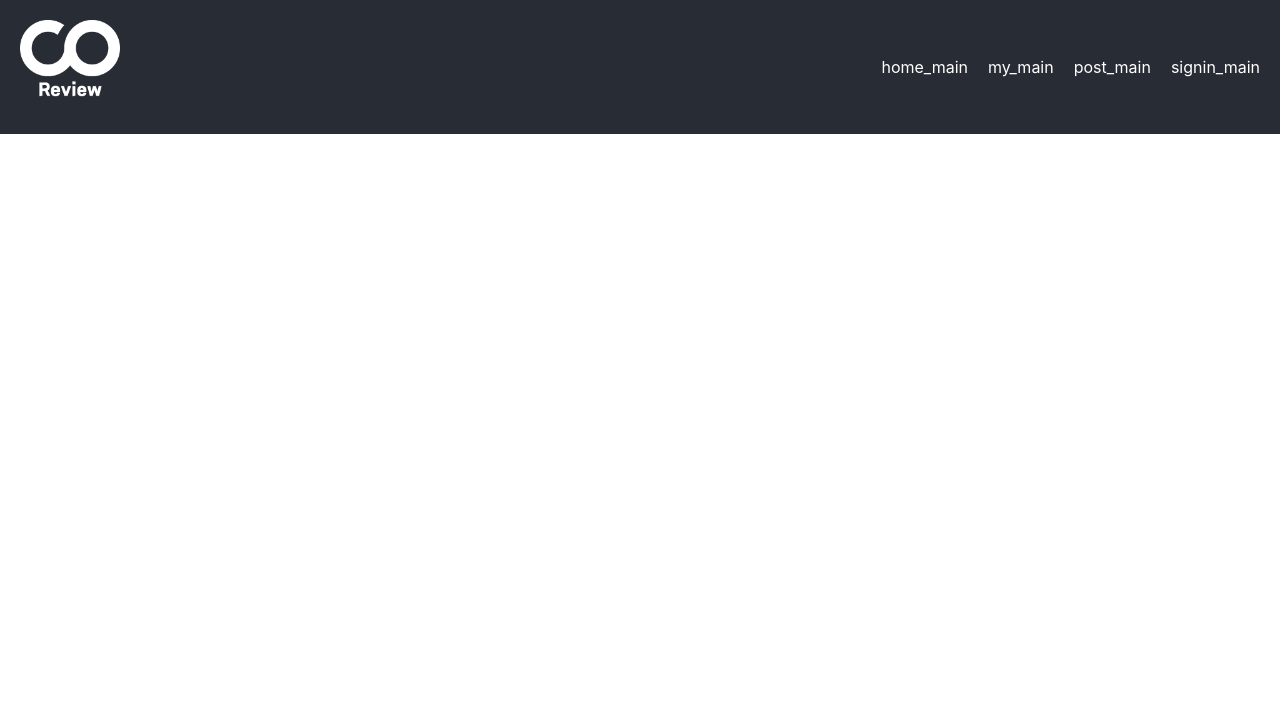
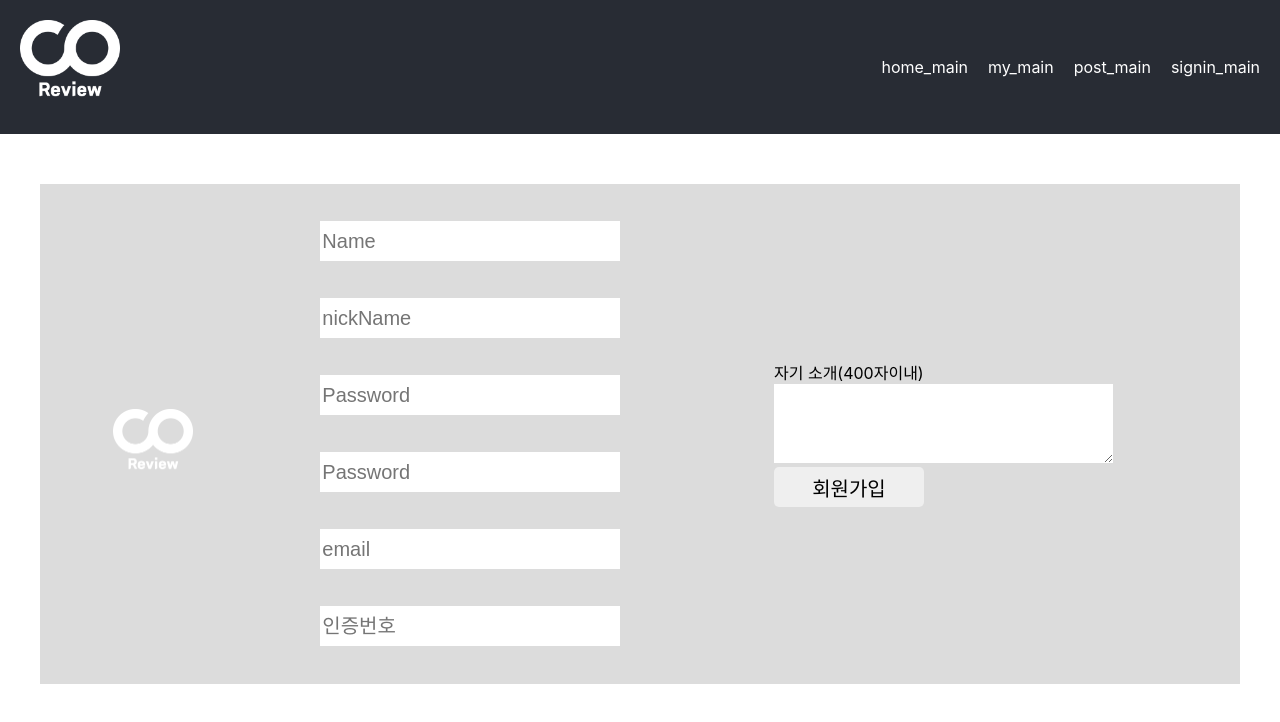
Before and after one commit to Core-View/Core-View-before-, a React (Create React App) app in the folder front/: page /users/sign-up in a window 1280 px wide. Shown: the top 722 px of the page. Built offline with nearby package versions, Linux system fonts and the light colour scheme.

Commit message:
~ing signUp

```diff
--- a/front/src/App.js
+++ b/front/src/App.js
@@ -1,9 +1,10 @@
-import { BrowserRouter as Router, Route, Routes } from "react-router-dom";
+import { BrowserRouter as Router, Route, Routes } from 'react-router-dom';
 // header 여서 안나왔는데 Header 로 고쳐서 나옵니다 이제
-import Header from "./Common/Header";
-import Main from "./Home/home_main";
-import Mypage from "./My/my_main";
-import SignIn from "./Sign/signin_main";
+import Header from './Common/Header';
+import Main from './Home/home_main';
+import Mypage from './My/my_main';
+import SignIn from './Sign/signin_main';
+import SignUp from './Sign/signup_main';
 
 function App() {
   return (
@@ -15,6 +16,7 @@ function App() {
           <Route path="my_main" element={<Mypage />} />
           <Route path="users">
             <Route path="sign-in" element={<SignIn />} />
+            <Route path="sign-up" element={<SignUp />} />
           </Route>
         </Routes>
       </Router>
--- /dev/null
+++ b/front/src/Sign/sign-up.css
@@ -0,0 +1,83 @@
+* {
+  box-sizing: border-box;
+  border: none;
+}
+.container {
+  width: 100%;
+  height: 100%;
+  display: flex;
+  justify-content: center;
+  align-items: center;
+}
+.loginForm {
+  width: 1200px;
+  height: 500px;
+  margin-top: 50px;
+  background-color: gainsboro;
+  display: flex;
+  flex-direction: row;
+  justify-content: space-evenly;
+  align-items: center;
+}
+
+.logo {
+  width: 80px;
+  height: 50px;
+}
+.logo img {
+  width: 100%;
+}
+
+.form {
+  width: 900px;
+  height: 500px;
+  display: flex;
+  flex-direction: row;
+  justify-content: space-evenly;
+  align-items: center;
+}
+.form_left {
+  width: 400px;
+  height: 500px;
+  display: flex;
+  flex-direction: column;
+  justify-content: space-evenly;
+}
+.nickname {
+  width: 300px;
+  display: flex;
+  flex-direction: column;
+  font-size: 20px;
+}
+.nick_input {
+  height: 40px;
+  font-size: 20px;
+  line-height: 50px;
+}
+.password {
+  width: 300px;
+  display: flex;
+  flex-direction: column;
+  font-size: 20px;
+}
+.pass_input {
+  height: 40px;
+  font-size: 20px;
+
+  line-height: 50px;
+}
+.submit button {
+  width: 150px;
+  height: 40px;
+  border: none;
+  font-size: 20px;
+  border-radius: 5px;
+}
+.submit button:hover {
+  width: 150px;
+  height: 40px;
+  border: none;
+  font-size: 20px;
+  box-shadow: 0 30px 60px -30px rgba(0, 0, 0, 0.9);
+  background-color: rgb(199, 199, 199);
+}
--- a/front/src/Sign/signin_main.jsx
+++ b/front/src/Sign/signin_main.jsx
@@ -42,7 +42,7 @@ const Sign_in = () => {
         <form onSubmit={onsubmit} className="form">
           <div className="nickname">
             <div className="nick_label">
-              <label>Nickname</label>
+              <label></label>
             </div>
             <input
               type="text"
--- /dev/null
+++ b/front/src/Sign/signup_main.jsx
@@ -0,0 +1,124 @@
+import React, { useCallback, useState } from 'react';
+import { Link, useNavigate } from 'react-router-dom';
+import axios from 'axios';
+
+import './sign-up.css';
+
+const Sign_in = () => {
+  const navigate = useNavigate();
+  const [name, setName] = useState('');
+  const [nickname, setNickname] = useState('');
+  const [password, setPassword] = useState('');
+  const [rePassword, setRePassword] = useState('');
+  const [email, setEmail] = useState('');
+  const [checkEmail, setCheckEmail] = useState('');
+  const onchangeNickname = useCallback((e) => {
+    setNickname(e.target.value);
+  }, []);
+  const onchangePassword = useCallback((e) => {
+    setPassword(e.target.value);
+  }, []);
+  const onsubmit = () => {
+    axios
+      .post('url', {
+        nickname: nickname,
+        password: password,
+      })
+      .then((respnse) => {
+        if (respnse.status === 200) {
+          alert('성공');
+          navigate('/');
+        } else {
+          alert('비번틀림');
+        }
+      })
+      .catch((error) => {
+        alert(error.message);
+      });
+  };
+  return (
+    <div className="container">
+      <div className="loginForm">
+        <div className="logo">
+          <img src="/CoreView_logo_white.png" alt="logo" />
+        </div>
+
+        <form onSubmit={onsubmit} className="form">
+          <div className="form_left">
+            <div className="nickname">
+              <input
+                type="text"
+                id="loginName"
+                placeholder="Name"
+                value={name}
+                onChange={onchangeNickname}
+                className="nick_input"
+              />
+            </div>
+            <div className="nickname">
+              <input
+                type="text"
+                id="loginNickname"
+                placeholder="nickName"
+                value={nickname}
+                onChange={onchangeNickname}
+                className="nick_input"
+              />
+            </div>
+            <div className="password">
+              <input
+                type="password"
+                id="loginPassword"
+                placeholder="Password"
+                value={password}
+                onChange={onchangePassword}
+                className="pass_input"
+              />
+            </div>
+            <div className="password">
+              <input
+                type="password"
+                id="loginRePassword"
+                placeholder="Password"
+                value={rePassword}
+                onChange={onchangePassword}
+                className="pass_input"
+              />
+            </div>
+            <div className="nickname">
+              <input
+                type="email"
+                id="loginNickname"
+                placeholder="email"
+                value={nickname}
+                onChange={onchangeNickname}
+                className="nick_input"
+              />
+            </div>
+            <div className="nickname">
+              <input
+                type="text"
+                id="loginNickname"
+                placeholder="인증번호"
+                value={nickname}
+                onChange={onchangeNickname}
+                className="nick_input"
+              />
+            </div>
+          </div>
+          <div className="form_right">
+            <div className="nick_label">
+              <label>자기 소개(400자이내)</label>
+            </div>
+            <textarea name="" id="" cols="40" rows="5"></textarea>
+            <div className="submit">
+              <button type="submit">회원가입</button>
+            </div>
+          </div>
+        </form>
+      </div>
+    </div>
+  );
+};
+
+export default Sign_in;
```
